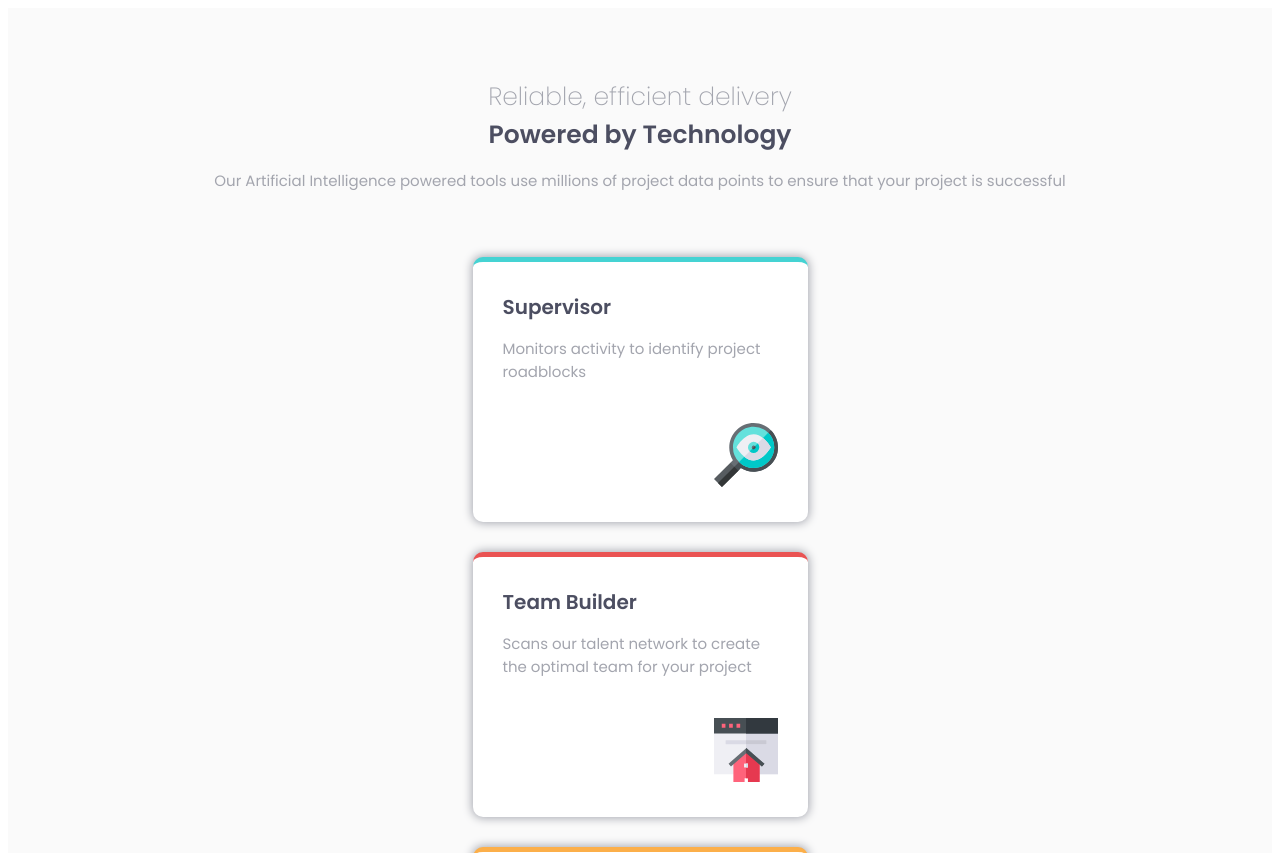
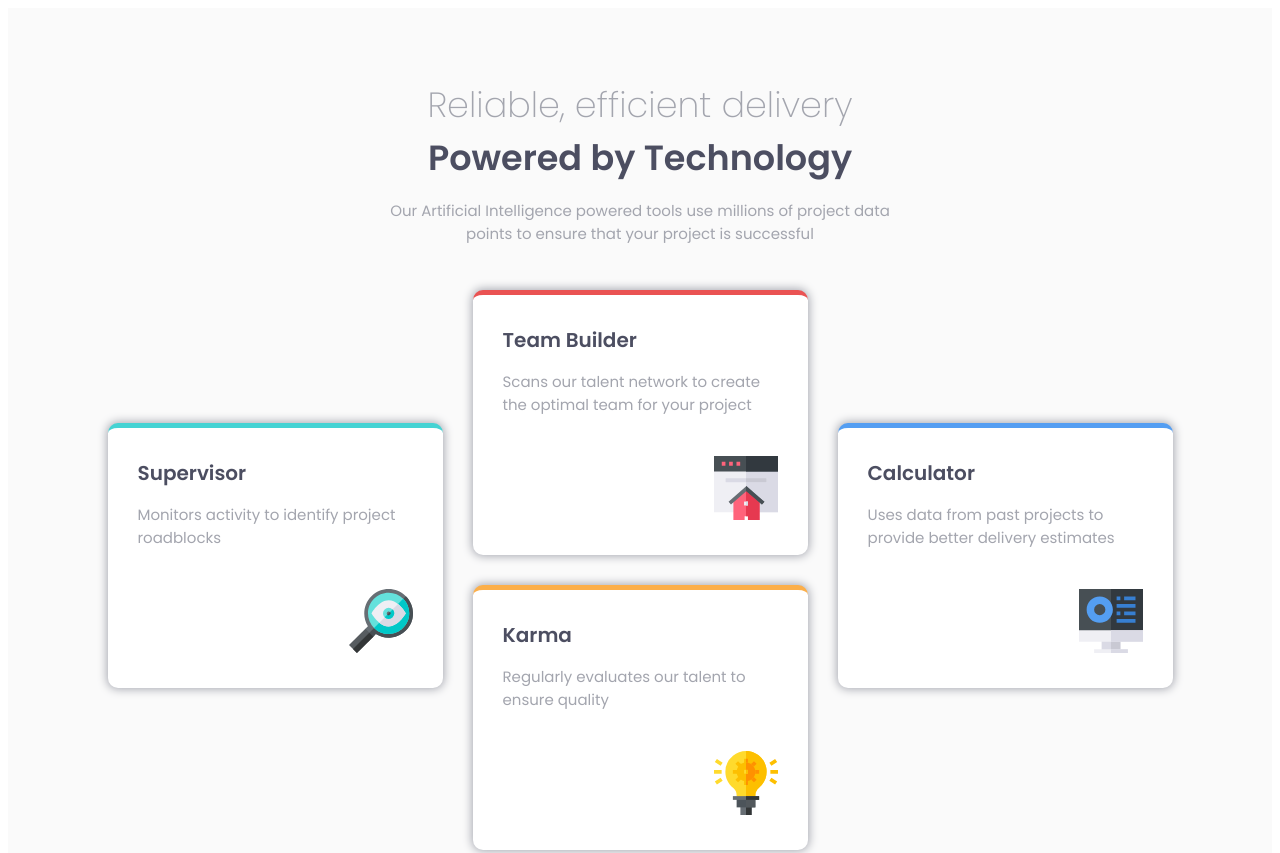
Before and after one commit to alexandrav01/Four-Card-Feature-Section, a plain HTML site: page index.html in a window 1280 px wide. Shown: the top 853 px of the page. Drawn offline with Linux system fonts and the light colour scheme.

Commit message:
Desktop Version

```diff
--- a/index.html
+++ b/index.html
@@ -22,6 +22,7 @@
       </div>
 
       <div class="cardsWrap">
+        <div>
         <div class="supervisorWrap">
           <div>
             <div class="cardTitle">Supervisor</div>
@@ -32,6 +33,9 @@
           <br>
           <div class="cardPicture"><img src="./images/icon-supervisor.svg" alt="supervisor" /></div>
         </div>
+      </div>
+
+      <div>
 
         <div class="teamBuilderWrap">
           <div>
@@ -57,6 +61,9 @@
           <br>
           <div class="cardPicture"><img src="./images/icon-karma.svg" alt="karma" /></div>
         </div>
+      </div>
+
+      <div>
 
         <div class="calculatorWrap">
           <div>
@@ -65,10 +72,12 @@
               Uses data from past projects to provide better delivery estimates
             </p>
           </div>
+
           <br>
           <div class="cardPicture"><img src="./images/icon-calculator.svg" alt="calculator" /></div>
         </div>
       </div>
+      </div>
     </div>
   </body>
 </html>
--- a/style.css
+++ b/style.css
@@ -1,31 +1,31 @@
-@import url('https://fonts.googleapis.com/css2?family=Poppins:wght@200;400;600&display=swap');
+@import url("https://fonts.googleapis.com/css2?family=Poppins:wght@200;400;600&display=swap");
 
-.cardsWrap{
+.cardsWrap {
   display: flex;
   align-items: center;
   justify-content: center;
   flex-direction: column;
 }
 
-.cardTitle{
+.cardTitle {
   font-size: 20px;
   font-weight: 600;
   color: hsl(234, 12%, 34%);
 }
 
-.cardText{
+.cardText {
   font-size: 15px;
   font-weight: 400;
   color: hsl(229, 6%, 66%);
 }
 
-.cardPicture{
+.cardPicture {
   display: flex;
   justify-content: flex-end;
   align-items: flex-end;
 }
 
-.calculatorWrap{
+.calculatorWrap {
   background-color: white;
   border-top: solid 5px hsl(212, 86%, 64%);
   box-shadow: 0px 0px 10px 1px hsl(229, 6%, 66%);
@@ -36,17 +36,17 @@
   margin-top: 30px;
 }
 
-.headerWrap{
+.headerWrap {
   text-align: center;
 }
 
-.headerText{
+.headerText {
   font-weight: 400;
   font-size: 15px;
   color: hsl(229, 6%, 66%);
 }
 
-.karmaWrap{
+.karmaWrap {
   background-color: white;
   border-top: solid 5px hsl(34, 97%, 64%);
   box-shadow: 0px 0px 10px 1px hsl(229, 6%, 66%);
@@ -57,13 +57,13 @@ text-align: center;
   margin-top: 30px;
 }
 
-.mainWrap{
+.mainWrap {
   background-color: hsl(0, 0%, 98%);
-   font-family: 'Poppins', sans-serif;
+  font-family: "Poppins", sans-serif;
   padding: 20px;
 }
 
-.supervisorWrap{
+.supervisorWrap {
   background-color: white;
   border-top: solid 5px hsl(180, 62%, 55%);
   box-shadow: 0px 0px 10px 1px hsl(229, 6%, 66%);
@@ -74,7 +74,7 @@ text-align: center;
   margin-top: 50px;
 }
 
-.teamBuilderWrap{
+.teamBuilderWrap {
   background-color: white;
   border-top: solid 5px hsl(0, 78%, 62%);
   box-shadow: 0px 0px 10px 1px hsl(229, 6%, 66%);
@@ -85,46 +85,49 @@ text-align: center;
   margin-top: 30px;
 }
 
-.titleTop{
+.titleTop {
   font-weight: 200;
   font-size: 25px;
   margin-top: 50px;
   color: hsl(229, 6%, 66%);
 }
 
-.titleBottom{
+.titleBottom {
   font-weight: 600;
   font-size: 25px;
   color: hsl(234, 12%, 34%);
 }
 
 @media only screen and (min-width: 1200px) {
-    .cardsWrap{
+
+  .cardsWrap {
     display: flex;
     align-items: center;
     justify-content: center;
-        flex-direction: column;
+    flex-direction: row;
+
+
   }
 
-    .cardTitle{
+  .cardTitle {
     font-size: 20px;
     font-weight: 600;
     color: hsl(234, 12%, 34%);
   }
 
-    .cardText{
+  .cardText {
     font-size: 15px;
     font-weight: 400;
     color: hsl(229, 6%, 66%);
   }
 
-    .cardPicture{
+  .cardPicture {
     display: flex;
     justify-content: flex-end;
     align-items: flex-end;
   }
 
-    .calculatorWrap{
+  .calculatorWrap {
     background-color: white;
     border-top: solid 5px hsl(212, 86%, 64%);
     box-shadow: 0px 0px 10px 1px hsl(229, 6%, 66%);
@@ -132,20 +135,24 @@ color: hsl(229, 6%, 66%);
     width: 275px;
     height: 200px;
     padding: 30px;
-        margin-top: 30px;
+    margin-top: 0px;
+    margin-right: 30px;
+    margin-left: 30px;
   }
 
-    .headerWrap{
+
+  .headerWrap {
     text-align: center;
+    width: 500px;
   }
 
-    .headerText{
+  .headerText {
     font-weight: 400;
     font-size: 15px;
     color: hsl(229, 6%, 66%);
   }
 
-    .karmaWrap{
+  .karmaWrap {
     background-color: white;
     border-top: solid 5px hsl(34, 97%, 64%);
     box-shadow: 0px 0px 10px 1px hsl(229, 6%, 66%);
@@ -156,13 +163,17 @@ color: hsl(229, 6%, 66%);
     margin-top: 30px;
   }
 
-    .mainWrap{
+  .mainWrap {
     background-color: hsl(0, 0%, 98%);
-       font-family: 'Poppins', sans-serif;
+    font-family: "Poppins", sans-serif;
     padding: 20px;
+    display: flex;
+    flex-direction: column;
+    justify-content: center;
+    align-items: center;
   }
 
-    .supervisorWrap{
+  .supervisorWrap {
     background-color: white;
     border-top: solid 5px hsl(180, 62%, 55%);
     box-shadow: 0px 0px 10px 1px hsl(229, 6%, 66%);
@@ -170,10 +181,12 @@ color: hsl(229, 6%, 66%);
     width: 275px;
     height: 200px;
     padding: 30px;
-        margin-top: 50px;
+    margin-top: 0px;
+    margin-left: 30px;
+    margin-right: 30px;
   }
 
-    .teamBuilderWrap{
+  .teamBuilderWrap {
     background-color: white;
     border-top: solid 5px hsl(0, 78%, 62%);
     box-shadow: 0px 0px 10px 1px hsl(229, 6%, 66%);
@@ -184,16 +197,16 @@ color: hsl(229, 6%, 66%);
     margin-top: 30px;
   }
 
-    .titleTop{
+  .titleTop {
     font-weight: 200;
-    font-size: 25px;
+    font-size: 35px;
     margin-top: 50px;
     color: hsl(229, 6%, 66%);
   }
 
-    .titleBottom{
+  .titleBottom {
     font-weight: 600;
-        font-size: 25px;
+    font-size: 35px;
     color: hsl(234, 12%, 34%);
   }
 }
```
Lines whose indentation alone changed are shown as unchanged.
